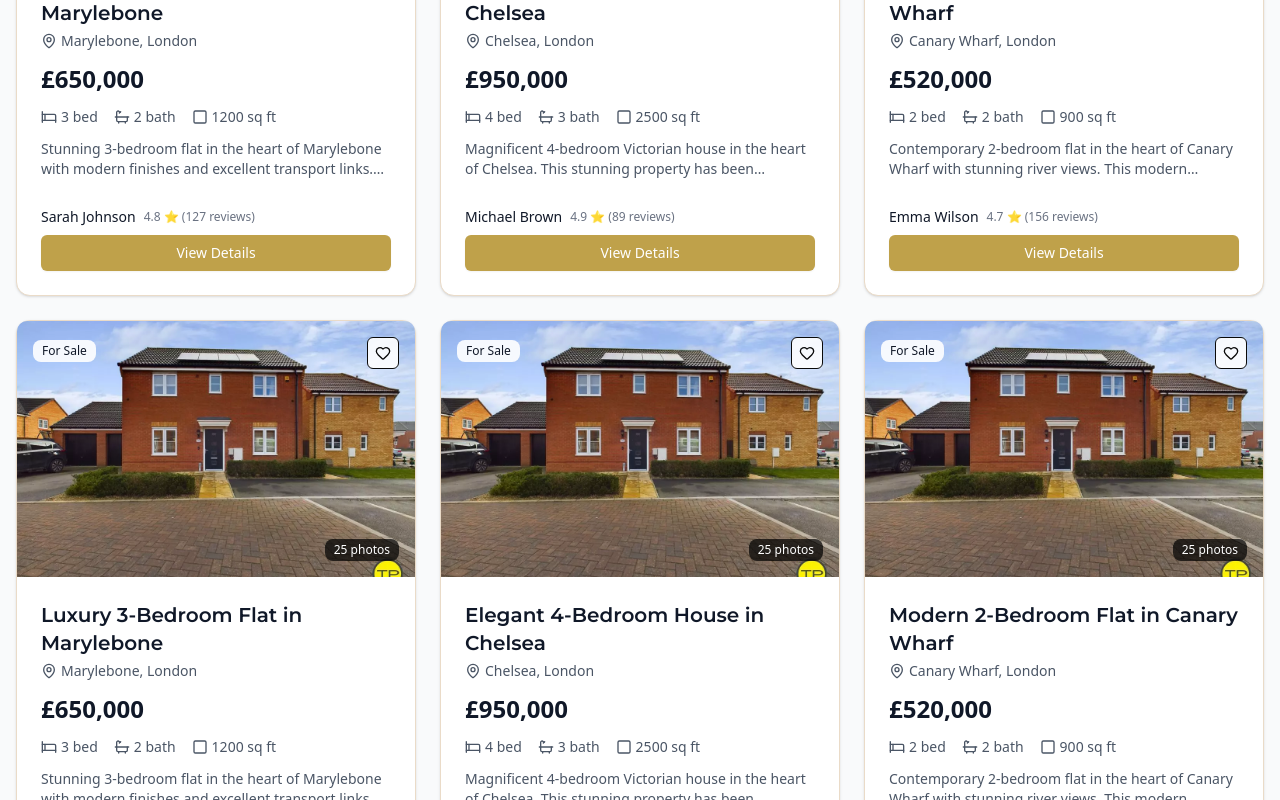
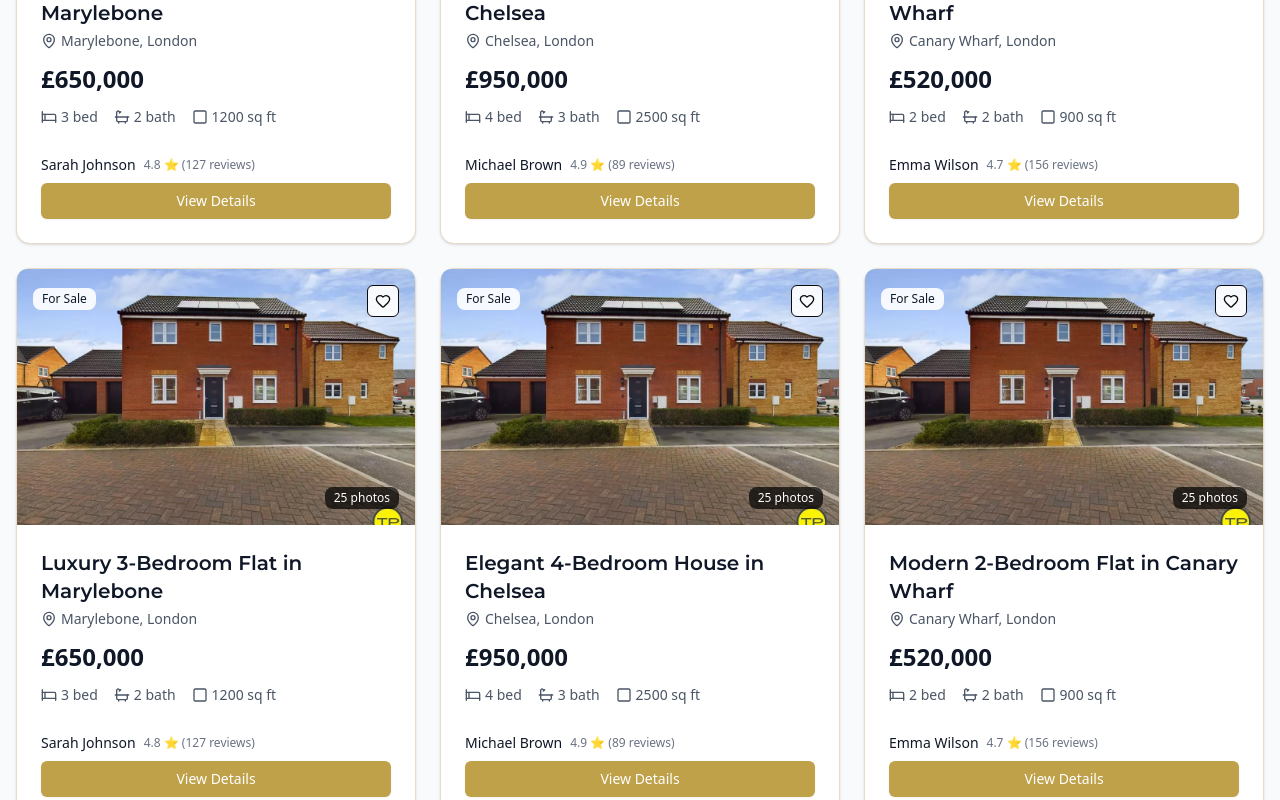
Before and after one commit to Coast-Information-Technology/noornest-properties, a Next.js app: page /properties in a window 1280 px wide. Shown: the part 980-1780 px from the top of the page. Built offline with nearby package versions, Linux system fonts and the light colour scheme.

Commit message:
fix: Remove property description from PropertyCard for cleaner layout

```diff
--- a/app/properties/page.tsx
+++ b/app/properties/page.tsx
@@ -109,10 +109,6 @@ export default function PropertiesPage() {
             </div>
           </div>
 
-          <p className="text-sm text-gray-600 line-clamp-2">
-            {property.description}
-          </p>
-
           <div className="flex flex-col justify-between pt-4 space-y-2">
             <div className="flex items-center space-x-2">
               <p className="text-sm font-medium text-gray-900">
```
